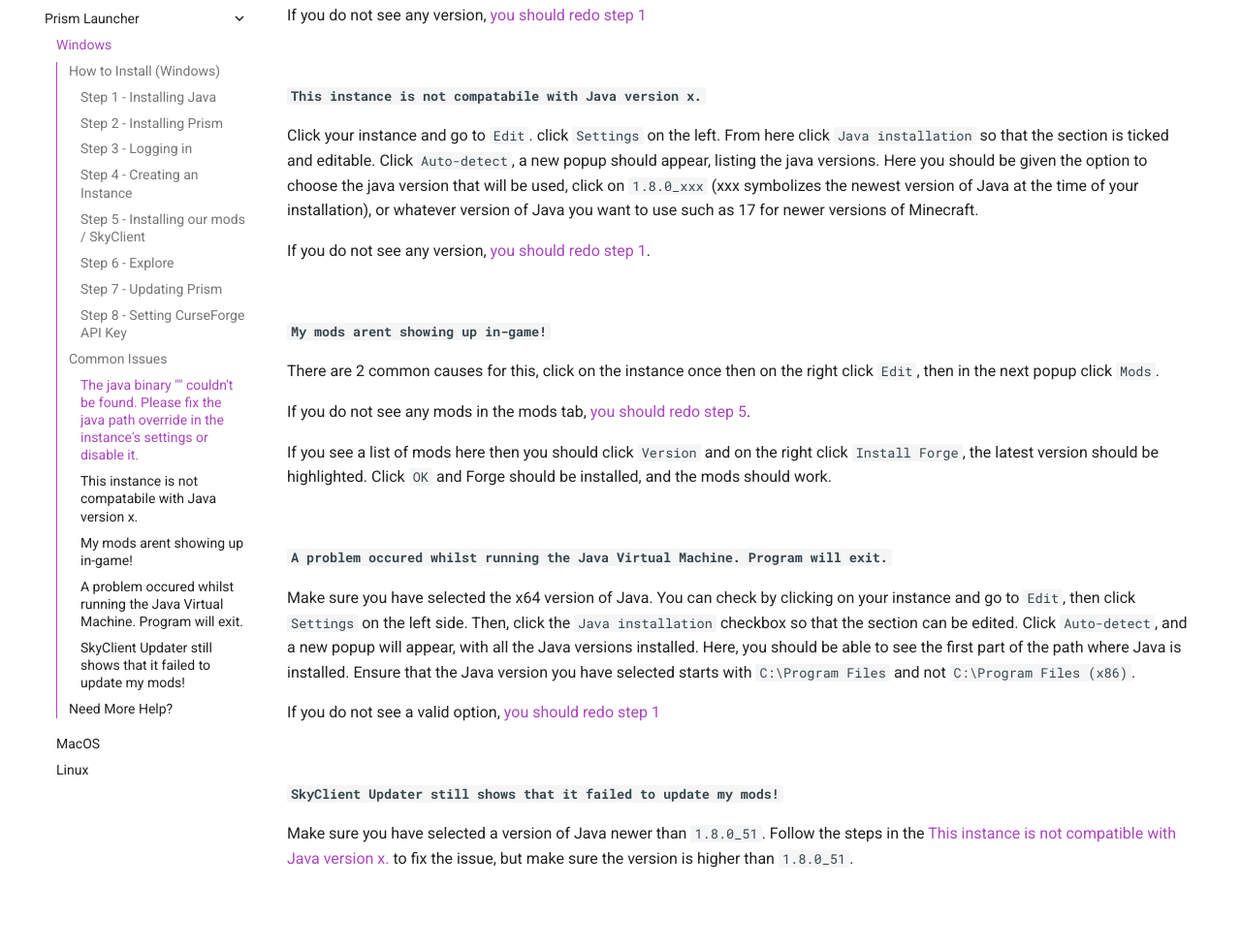
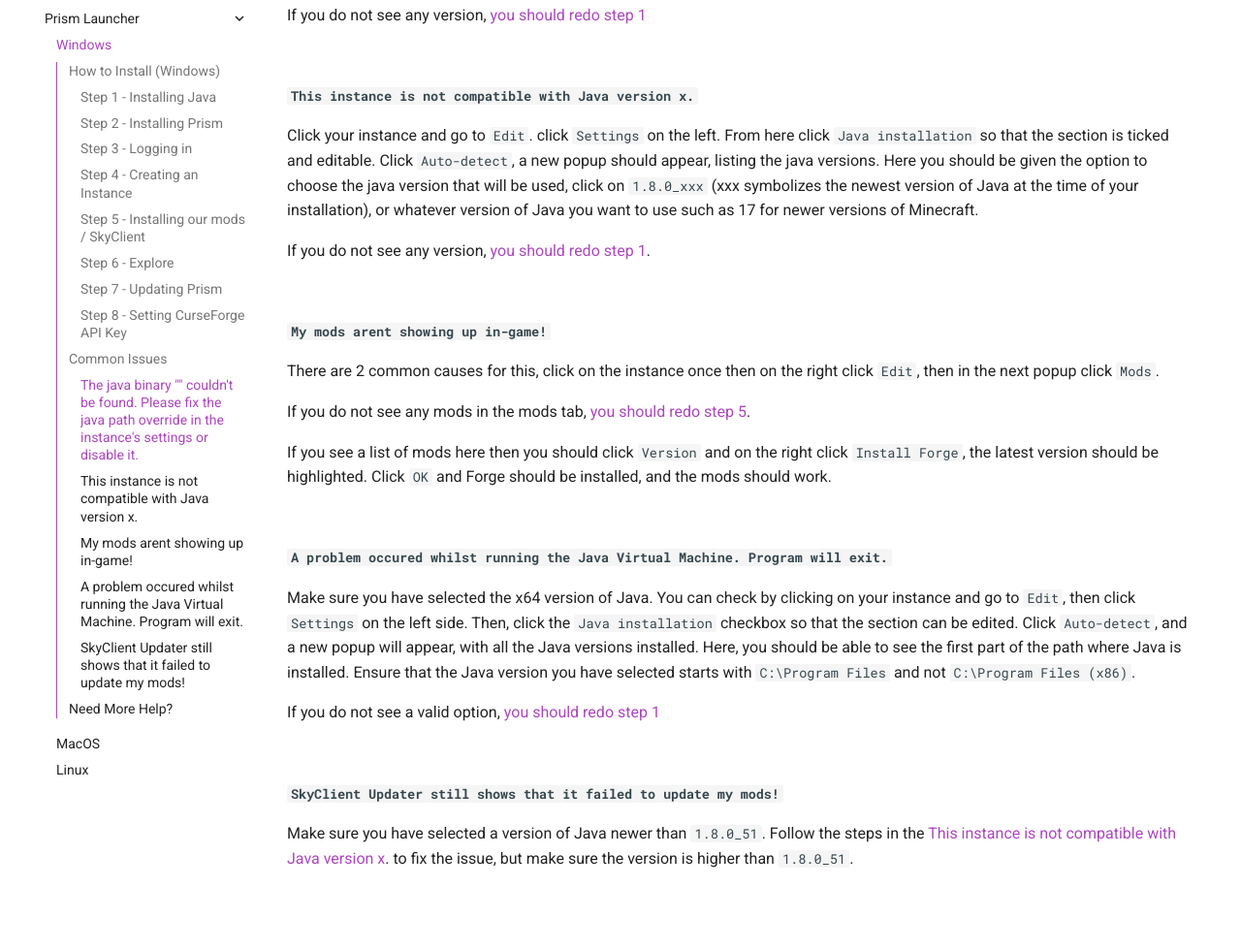
Before and after one commit to MicrocontrollersDev/Alternatives, an MkDocs documentation site: the page built from docs/launcher/prism_win.md, in a window 1280 px wide and 1400 px high, scrolled down 3083 px. Shown: the part 170-1150 px from the top of the window at 97% size. Built offline with MkDocs 1.6.1 and Material for MkDocs 9.7.7, drawn with Linux system fonts in a browser that asks for light colours; comment, search, counter and statistics services are not loaded.

Commit message:
Fixed misspelling of compatible and fixed broken hyperlink (prism_win.md)

```diff
--- a/docs/launcher/prism_win.md
+++ b/docs/launcher/prism_win.md
@@ -85,7 +85,7 @@
 
 <br>
 
-#### `This instance is not compatabile with Java version x.`
+#### `This instance is not compatible with Java version x.`
 
 Click your instance and go to `Edit`. click `Settings` on the left. From here click `Java installation` so that the section is ticked and editable. Click `Auto-detect`, a new popup should appear, listing the java versions. Here you should be given the option to choose the java version that will be used, click on `1.8.0_xxx` (xxx symbolizes the newest version of Java at the time of your installation), or whatever version of Java you want to use such as 17 for newer versions of Minecraft.
 
@@ -113,7 +113,7 @@
 
 #### `SkyClient Updater still shows that it failed to update my mods!`
 
-Make sure you have selected a version of Java newer than `1.8.0_51`. Follow the steps in the [This instance is not compatible with Java version x.](#this-instance-is-not-compatible-with-java-version-x.) to fix the issue, but make sure the version is higher than `1.8.0_51`.
+Make sure you have selected a version of Java newer than `1.8.0_51`. Follow the steps in the [This instance is not compatible with Java version x](#this-instance-is-not-compatible-with-java-version-x). to fix the issue, but make sure the version is higher than `1.8.0_51`.
 
 <br>
 
```
